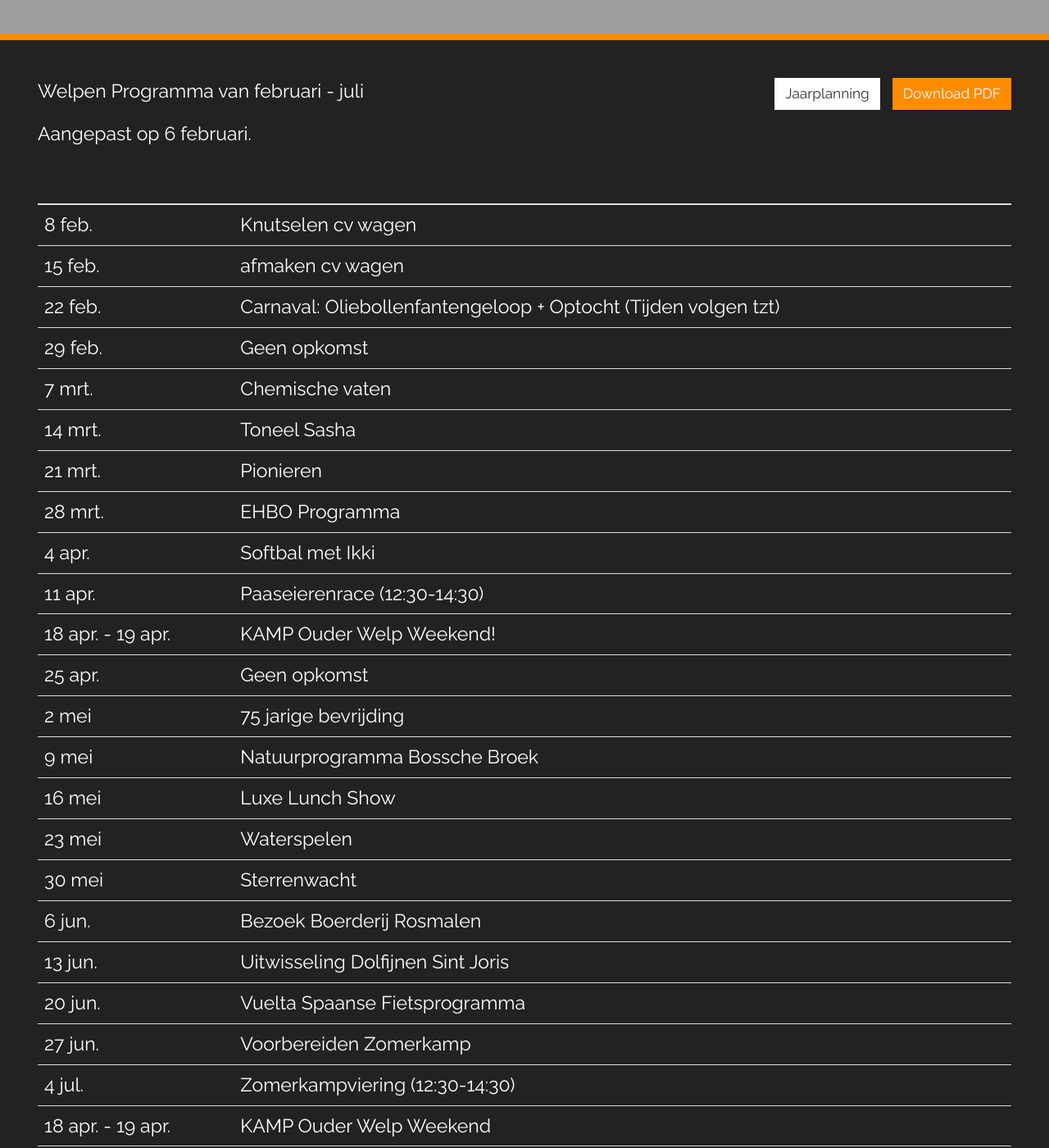
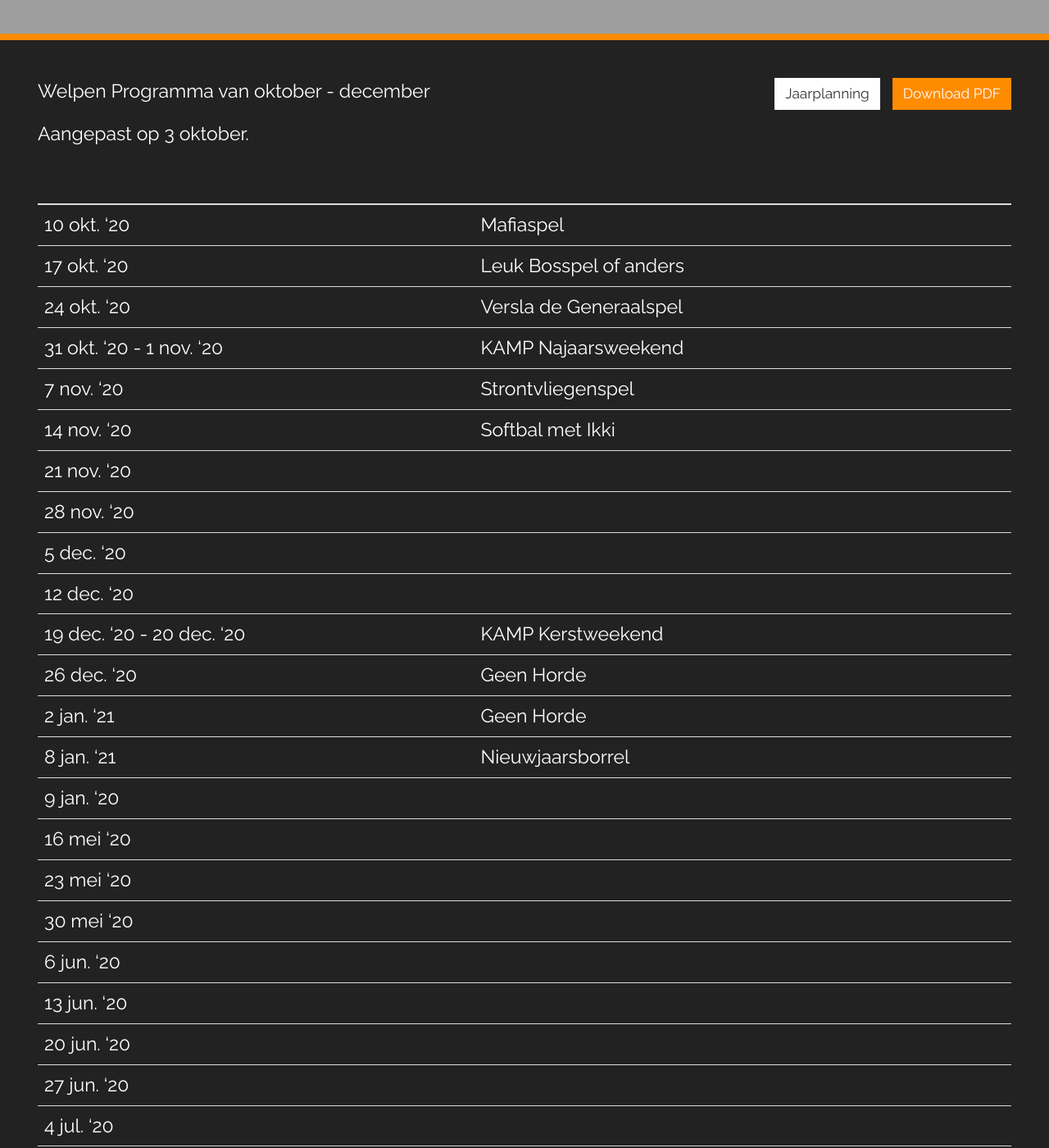
Before and after one commit to nognooitmeegemaakt/website, a Jekyll site: the page built from _agenda/welpen.md, in a window 1280 px wide and 1400 px high, scrolled down 226 px. Shown: the whole window at 82% size. Built offline with Jekyll 4.4.1, drawn with Linux system fonts in a browser that asks for light colours; some web fonts are replaced; some of the changed text lies outside the part shown.

Commit message:
Update welpen.md Agenda through CMS
By Fabrizio Zanin (141.101.77.137)

```diff
--- a/_agenda/welpen.md
+++ b/_agenda/welpen.md
@@ -3,39 +3,40 @@ title: Welpen Programma
 layout: agenda
 category: agenda
 agenda: welpen
-footer: "_Laatste wijziging 06-02-2020_"
+footer: "_Laatste wijziging 03-10-2020_"
 ---
 
-Welpen Programma van februari - juli
+Welpen Programma van oktober - december
 
-Aangepast op 6 februari.
+Aangepast op 3 oktober.
 
 | | |
 |---|---|
-| 8 feb. | Knutselen cv wagen |
-| 15 feb. | afmaken cv wagen |
-| 22 feb. | Carnaval: Oliebollenfantengeloop + Optocht (Tijden volgen tzt) |
-| 29 feb. | Geen opkomst |
-| 7 mrt. | Chemische vaten |
-| 14 mrt. | Toneel Sasha |
-| 21 mrt. | Pionieren |
-| 28 mrt. | EHBO Programma |
-| 4 apr. | Softbal met Ikki |
-| 11 apr. | Paaseierenrace (12:30-14:30) |
-| 18 apr. - 19 apr. | KAMP Ouder Welp Weekend! |
-| 25 apr. | Geen opkomst |
-| 2 mei | 75 jarige bevrijding |
-| 9 mei | Natuurprogramma Bossche Broek |
-| 16 mei | Luxe Lunch Show |
-| 23 mei | Waterspelen |
-| 30 mei | Sterrenwacht |
-| 6 jun. | Bezoek Boerderij Rosmalen |
-| 13 jun. | Uitwisseling Dolfijnen Sint Joris |
-| 20 jun. | Vuelta Spaanse Fietsprogramma |
-| 27 jun. | Voorbereiden Zomerkamp |
-| 4 jul. | Zomerkampviering (12:30-14:30) |
-| 18 apr. - 19 apr. | KAMP Ouder Welp Weekend |
-| 12 jul. - 18 jul. | KAMP Zomerkamp 2020 |
+| 10 okt. '20 | Mafiaspel |
+| 17 okt. '20 | Leuk Bosspel of anders |
+| 24 okt. '20 | Versla de Generaalspel |
+| 31 okt. '20 - 1 nov. '20 | KAMP Najaarsweekend |
+| 7 nov. '20 | Strontvliegenspel |
+| 14 nov. '20 | Softbal met Ikki |
+| 21 nov. '20 |  |
+| 28 nov. '20 |  |
+| 5 dec. '20 |  |
+| 12 dec. '20 |  |
+| 19 dec. '20 - 20 dec. '20 | KAMP Kerstweekend |
+| 26 dec. '20 | Geen Horde |
+| 2 jan. '21 | Geen Horde |
+| 8 jan. '21 | Nieuwjaarsborrel |
+| 9 jan. '20 |  |
+| 16 mei '20 |  |
+| 23 mei '20 |  |
+| 30 mei '20 |  |
+| 6 jun. '20 |  |
+| 13 jun. '20 |  |
+| 20 jun. '20 |  |
+| 27 jun. '20 |  |
+| 4 jul. '20 |  |
+| 27 mrt. '21 - 18 mrt. '21 | KAMP Ouder Welp Weekend |
+| 25 jul. '21 - 31 jul. '21 | KAMP Zomerkamp 2020 |
 {: .table :}
 
 {{ page.footer }}
```
